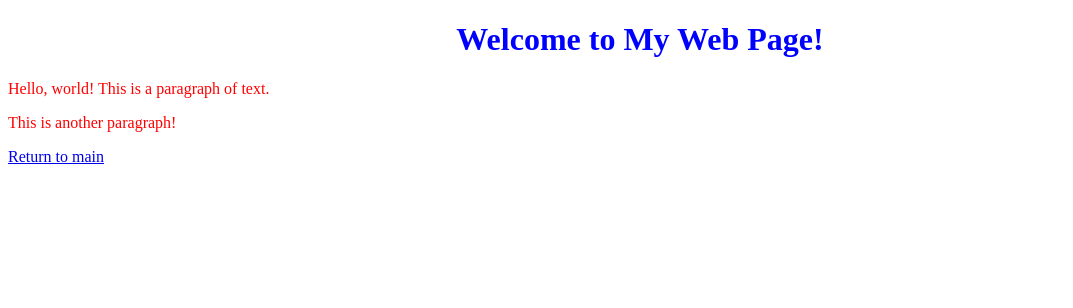
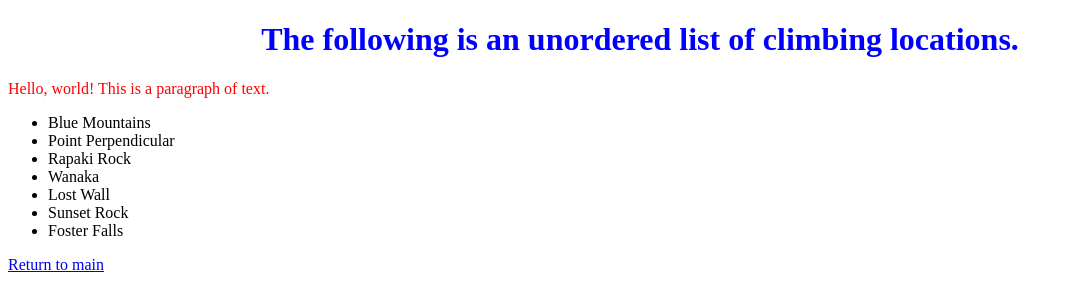
Before and after one commit to ryanduq/project0, a plain HTML site: page style2.html in a window 1280 px wide. Shown: the whole page, without its empty margins (0-1073 px from the left). Drawn offline with Linux system fonts and the light colour scheme.

Commit message:
1/25/19 6:02 update

```diff
--- a/style2.html
+++ b/style2.html
@@ -5,9 +5,18 @@
         <link rel="stylesheet" href="styles.css">
     </head>
     <body>
-        <h1>Welcome to My Web Page!</h1>
-        <p>Hello, world! This is a paragraph of text.</p>
-        <p>This is another paragraph!</p>
+        <h1>The following is an unordered list of climbing locations.</h1>
+        <p>Hello, world! This is a paragraph of text.
+			<ul>
+				<li>Blue Mountains</li>
+				<li>Point Perpendicular</li>
+				<li>Rapaki Rock</li>
+				<li>Wanaka</li>
+				<li>Lost Wall</li>
+				<li>Sunset Rock</li>
+				<li>Foster Falls</li>
+			</ul>
+		</p>
 		<div>
 		<a href="index.html">Return to main </a>
 		</div>
```
